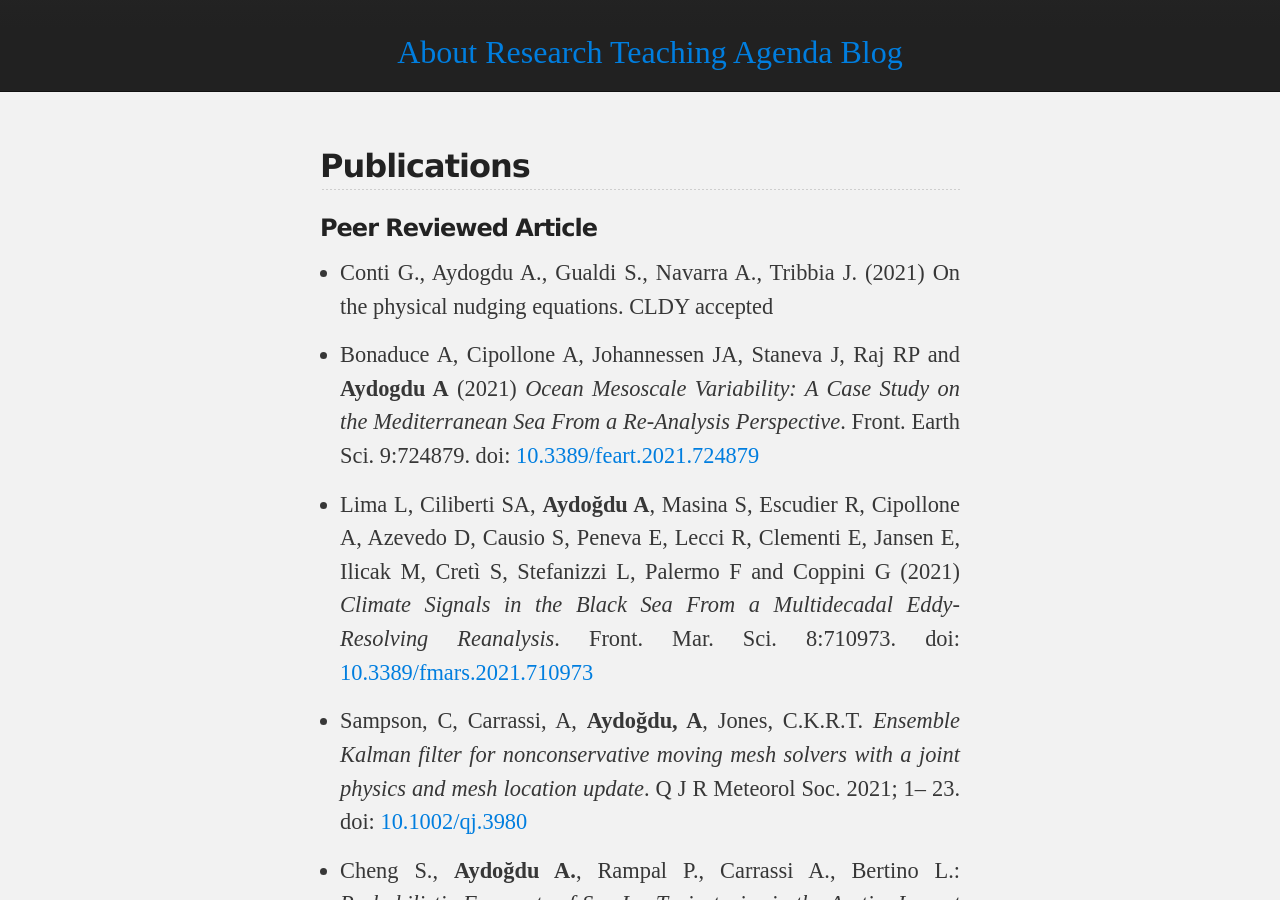
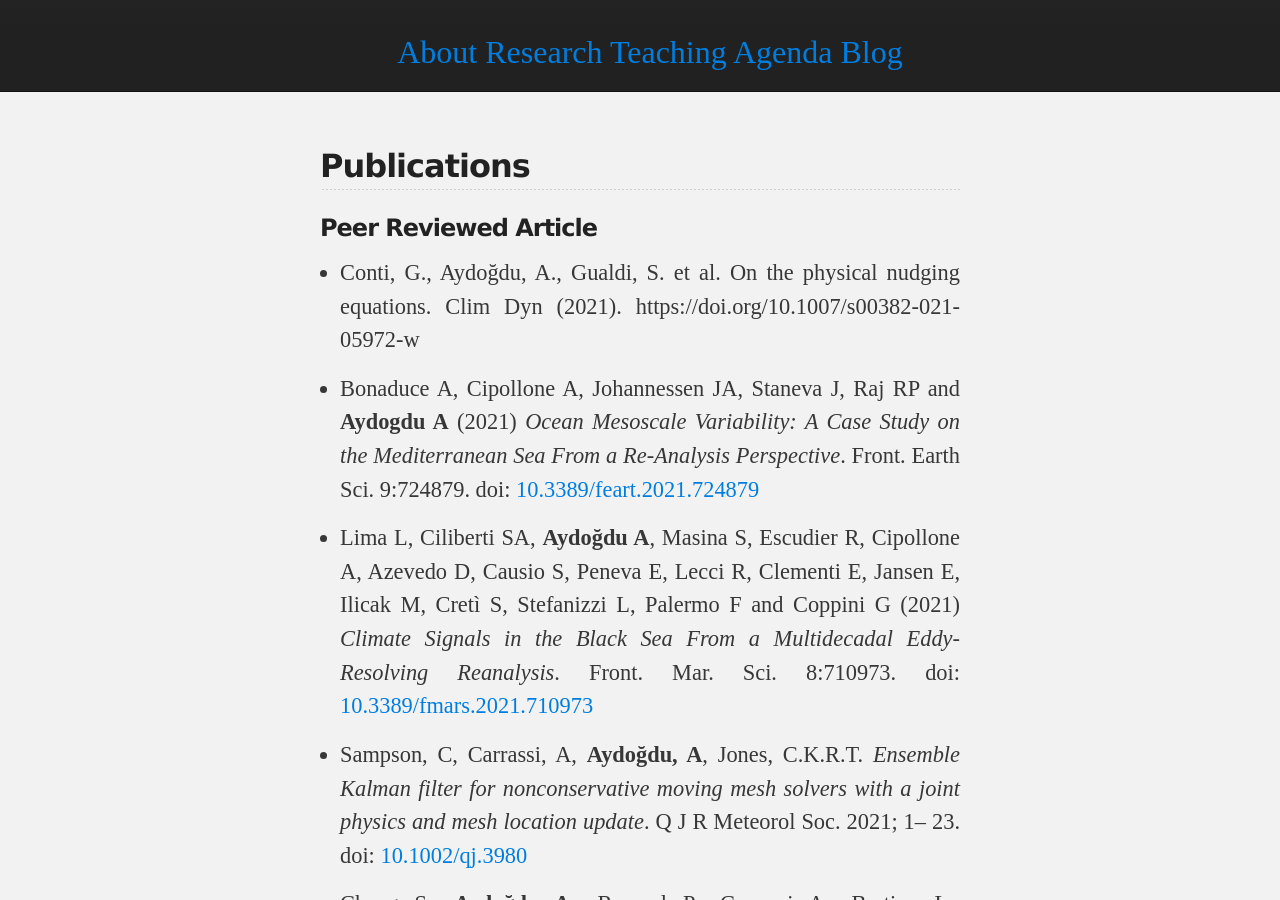
Before and after one commit to aydogduali/aydogduali.github.io, a Jekyll site: the page built from research/publication.md, in a window 1280 px wide and 900 px high, scrolled down 384 px. Built offline with Jekyll 4.4.1, drawn with Linux system fonts in a browser that asks for light colours; our own code applies the rules of GitHub Pages for plain Markdown files; the repository's description, which GitHub fills in, is left out.

Commit message:
add CLDY paper

```diff
--- a/research/publication.md
+++ b/research/publication.md
@@ -6,7 +6,7 @@
 
 ### Peer Reviewed Article
 
-- Conti G., Aydogdu A., Gualdi S., Navarra A., Tribbia J. (2021) On the physical nudging equations. CLDY accepted
+- Conti, G., Aydoğdu, A., Gualdi, S. et al. On the physical nudging equations. Clim Dyn (2021). https://doi.org/10.1007/s00382-021-05972-w
 
 - Bonaduce A, Cipollone A, Johannessen JA, Staneva J, Raj RP and __Aydogdu A__ (2021) *Ocean Mesoscale Variability: A Case Study on the Mediterranean Sea From a Re-Analysis Perspective*. Front. Earth Sci. 9:724879. doi: [10.3389/feart.2021.724879](https://doi.org/10.3389/feart.2021.724879)
 
```
